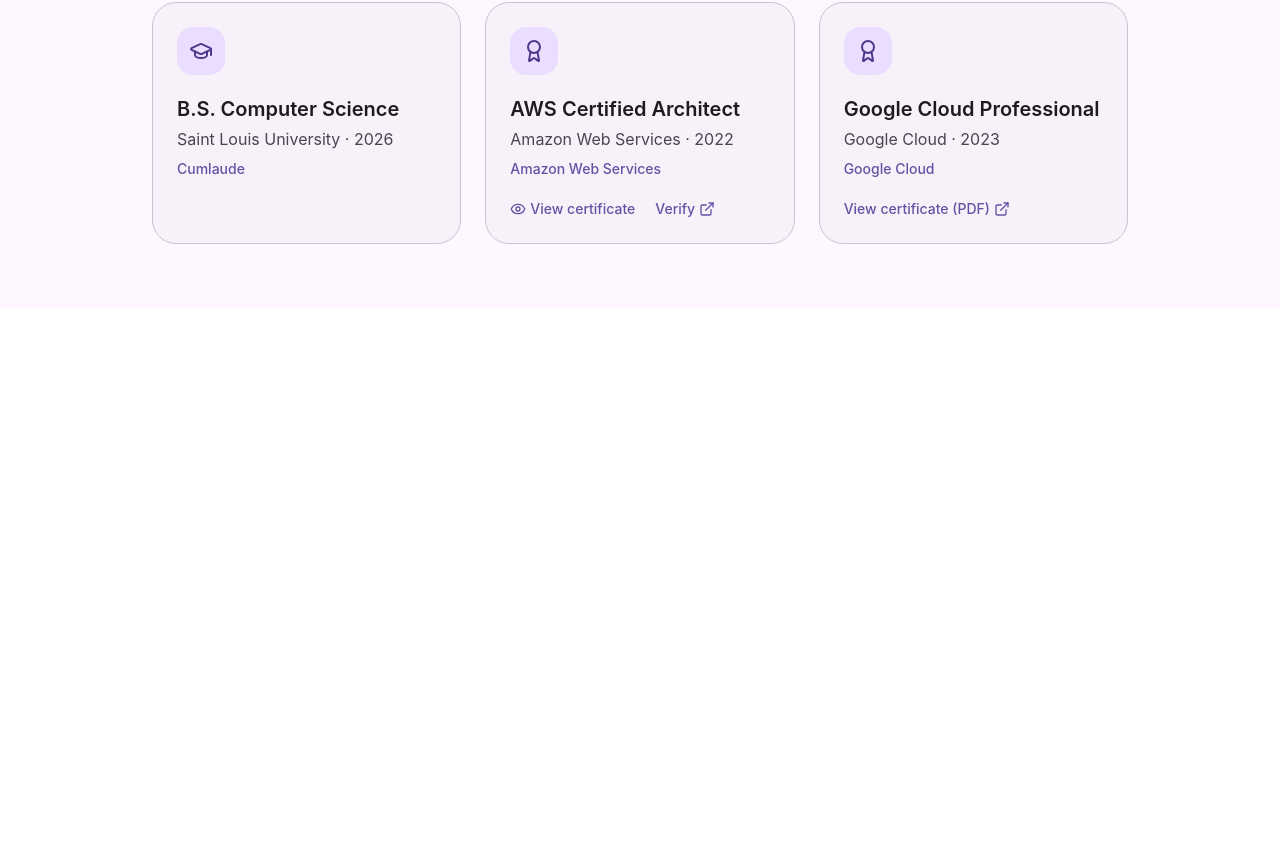
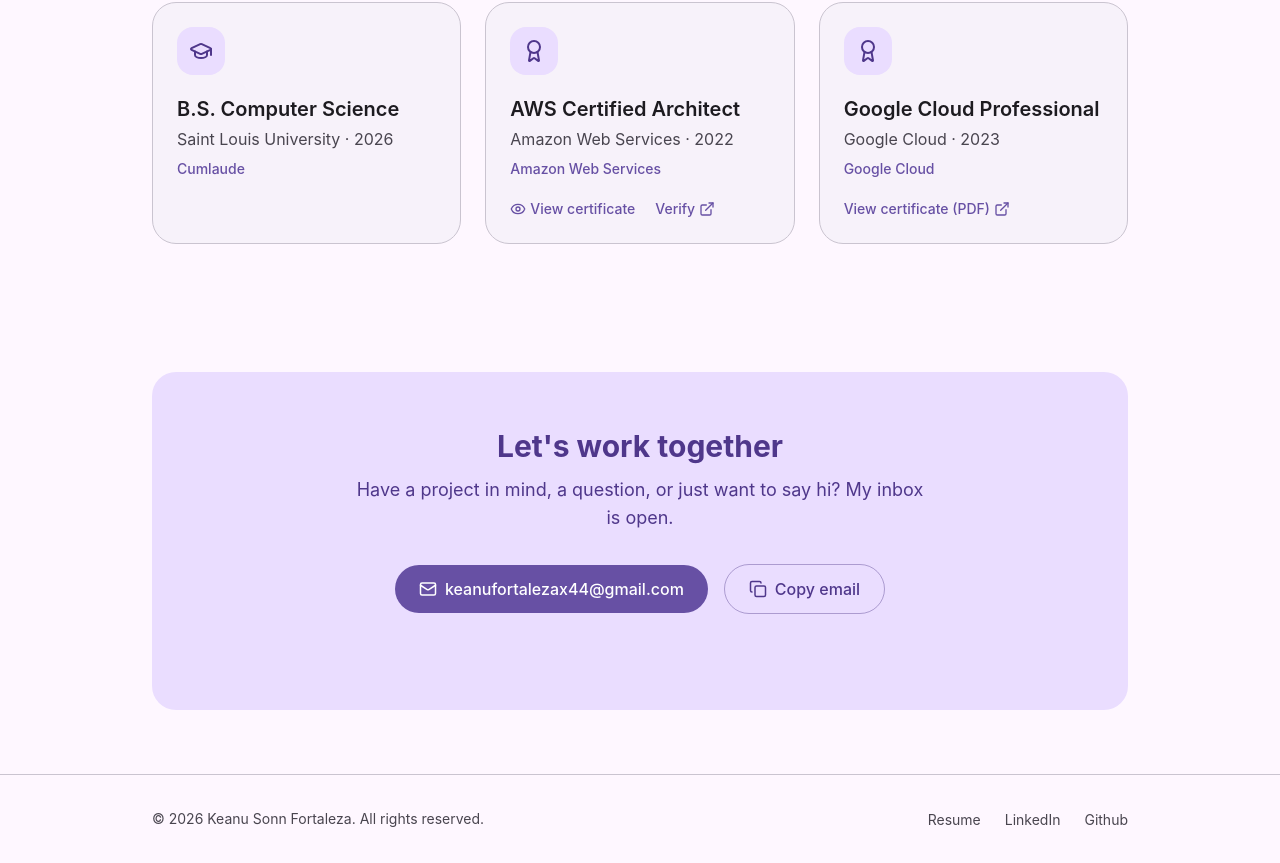
Before and after one commit to Zhecto/my-portfolio, a React (Vite) app: page / in a window 1280 px wide. Shown: the part 2508-3371 px from the top of the page. Before the commit the page ends 2816 px from the top, so only its background shows below. Built offline with nearby package versions, Linux system fonts and the light colour scheme.

Commit message:
feat: add contact section and footer

```diff
--- a/src/App.tsx
+++ b/src/App.tsx
@@ -22,6 +22,8 @@
 import { ProjectShowcase } from './components/ProjectShowcase';
 import { Education } from './components/Education';
 import { Experience } from './components/Experience';
+import { Contact } from './components/Contact';
+import { Footer } from './components/Footer';
 
 /**
  * Assets
@@ -36,7 +38,9 @@
         <ProjectShowcase />
         <Experience />
         <Education />
+        <Contact />
       </main>
+      <Footer />
     </div>
   );
 };
--- /dev/null
+++ b/src/components/Contact.tsx
@@ -0,0 +1,67 @@
+import { CheckIcon, CopyIcon, MailIcon } from 'lucide-react';
+import { useEffect, useState } from 'react';
+
+import { PROFILE } from '../constants';
+
+export const Contact = () => {
+  const [copied, setCopied] = useState(false);
+  const [copyFailed, setCopyFailed] = useState(false);
+
+  useEffect(() => {
+    if (!copied) return;
+
+    const timer = setTimeout(() => setCopied(false), 2000);
+    return () => clearTimeout(timer);
+  }, [copied]);
+
+  const copyEmail = async () => {
+    try {
+      await navigator.clipboard.writeText(PROFILE.email);
+      setCopyFailed(false);
+      setCopied(true);
+    } catch {
+      setCopyFailed(true);
+    }
+  };
+
+  return (
+    <section
+      id='contact'
+      className='mx-auto max-w-5xl scroll-mt-16 px-6 py-16'
+    >
+      <div className='bg-primary-container text-on-primary-container rounded-3xl px-6 py-14 text-center sm:px-12'>
+        <h2 className='text-3xl font-bold'>Let's work together</h2>
+        <p className='mx-auto mt-3 max-w-xl text-lg'>
+          Have a project in mind, a question, or just want to say hi? My inbox
+          is open.
+        </p>
+
+        <div className='mt-8 flex flex-wrap items-center justify-center gap-4'>
+          <a
+            href={`mailto:${PROFILE.email}`}
+            className='bg-primary text-on-primary inline-flex items-center gap-2 rounded-full px-6 py-3 font-medium transition-opacity hover:opacity-90'
+          >
+            <MailIcon size={18} />
+            {PROFILE.email}
+          </a>
+
+          <button
+            type='button'
+            onClick={copyEmail}
+            className='border-on-primary-container/40 hover:bg-on-primary-container/10 inline-flex items-center gap-2 rounded-full border px-6 py-3 font-medium transition-colors'
+          >
+            {copied ? <CheckIcon size={18} /> : <CopyIcon size={18} />}
+            {copied ? 'Copied!' : 'Copy email'}
+          </button>
+        </div>
+
+        <p
+          role='status'
+          className='mt-4 min-h-6 text-sm'
+        >
+          {copyFailed && "Couldn't copy automatically. Please copy it by hand."}
+        </p>
+      </div>
+    </section>
+  );
+};
--- /dev/null
+++ b/src/components/Footer.tsx
@@ -0,0 +1,34 @@
+import { FOOTER_LINKS, PROFILE } from '../constants';
+
+export const Footer = () => {
+  return (
+    <footer className='border-outline-variant border-t'>
+      <div className='mx-auto flex max-w-5xl flex-col items-center justify-between gap-4 px-6 py-8 sm:flex-row'>
+        <p className='text-on-surface-variant text-sm'>
+          © {new Date().getFullYear()} {PROFILE.name}. All rights reserved.
+        </p>
+
+        <ul className='flex gap-6'>
+          {FOOTER_LINKS.map(({ url, label }) => {
+            const isExternal = url !== '#';
+
+            return (
+              <li key={label}>
+                <a
+                  href={url}
+                  {...(isExternal && {
+                    target: '_blank',
+                    rel: 'noopener noreferrer',
+                  })}
+                  className='text-on-surface-variant hover:text-primary text-sm transition-colors'
+                >
+                  {label}
+                </a>
+              </li>
+            );
+          })}
+        </ul>
+      </div>
+    </footer>
+  );
+};
--- a/src/constants/index.ts
+++ b/src/constants/index.ts
@@ -34,6 +34,7 @@
 export const PROFILE = {
   name: 'Keanu Sonn Fortaleza',
   title: 'Full Stack Developer',
+  email: 'keanufortalezax44@gmail.com',
   intro:
     'I build fast, accessible web apps and I am learning something new with every project.',
 };
```
